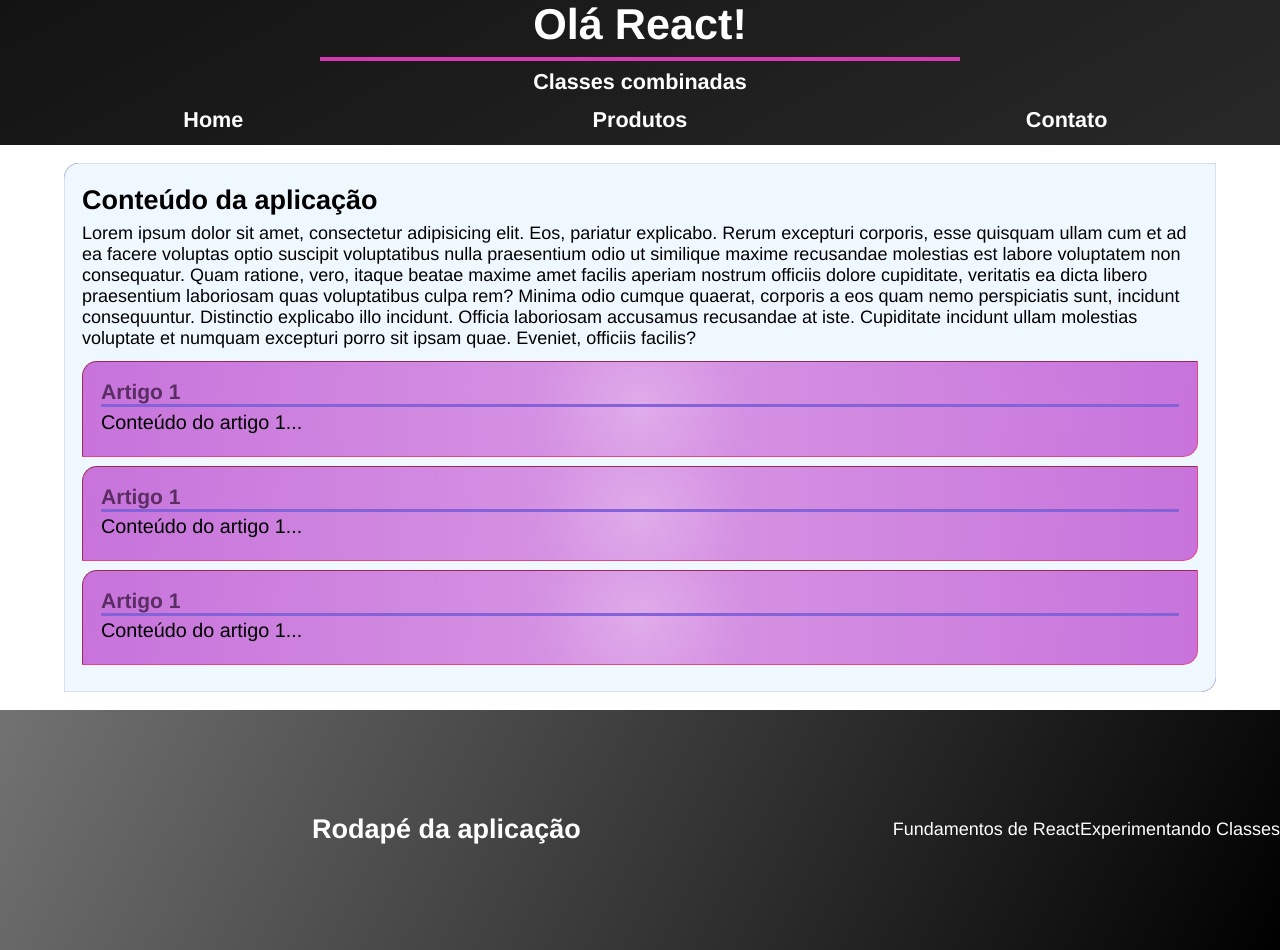
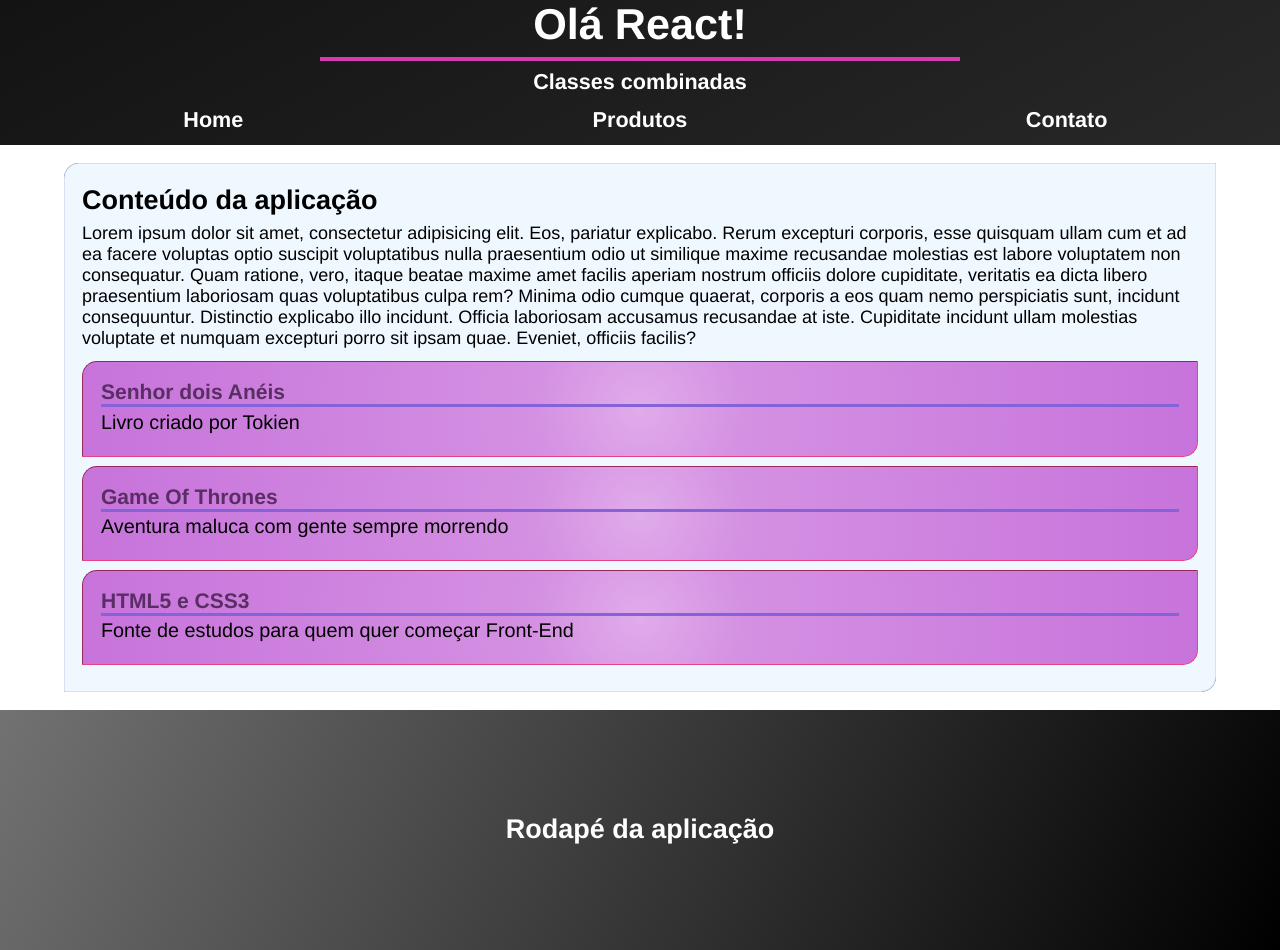
Before and after one commit to PhoenixFoxz/react-fundamentos, a React (Vite) app: page / in a window 1280 px wide. Built offline with nearby package versions, Linux system fonts and the light colour scheme.

Commit message:
Utilização de props

```diff
--- a/src/components/Artigo.jsx
+++ b/src/components/Artigo.jsx
@@ -1,10 +1,11 @@
 import { StyledArtigo } from "../styles/styles.js";
 
-function Artigo() {
+// Definindo props para o componente (parâmetros)
+function Artigo(props) {
   return (
     <StyledArtigo>
-      <h3>Artigo 1</h3>
-      <p>Conteúdo do artigo 1...</p>
+      <h3>{props.titulo}</h3>
+      <p>{props.descricao}</p>
     </StyledArtigo>
   );
 }
--- a/src/components/Conteudo.jsx
+++ b/src/components/Conteudo.jsx
@@ -20,9 +20,15 @@ function Conteudo() {
         facilis?
       </p>
       {/* Reaproveitamento de Componentes */}
-      <Artigo />
-      <Artigo />
-      <Artigo />
+      <Artigo titulo="Senhor dois Anéis" descricao="Livro criado por Tokien" />
+      <Artigo
+        titulo="Game Of Thrones"
+        descricao="Aventura maluca com gente sempre morrendo"
+      />
+      <Artigo
+        titulo="HTML5 e CSS3"
+        descricao="Fonte de estudos para quem quer começar Front-End"
+      />
     </StyledConteudo>
   );
 }
--- a/src/components/Rodape.jsx
+++ b/src/components/Rodape.jsx
@@ -4,8 +4,6 @@ function Rodape() {
   return (
     <StyledRodape>
       <h2>Rodapé da aplicação</h2>
-      <p>Fundamentos de React</p>
-      <p>Experimentando Classes</p>
     </StyledRodape>
   );
 }
```
